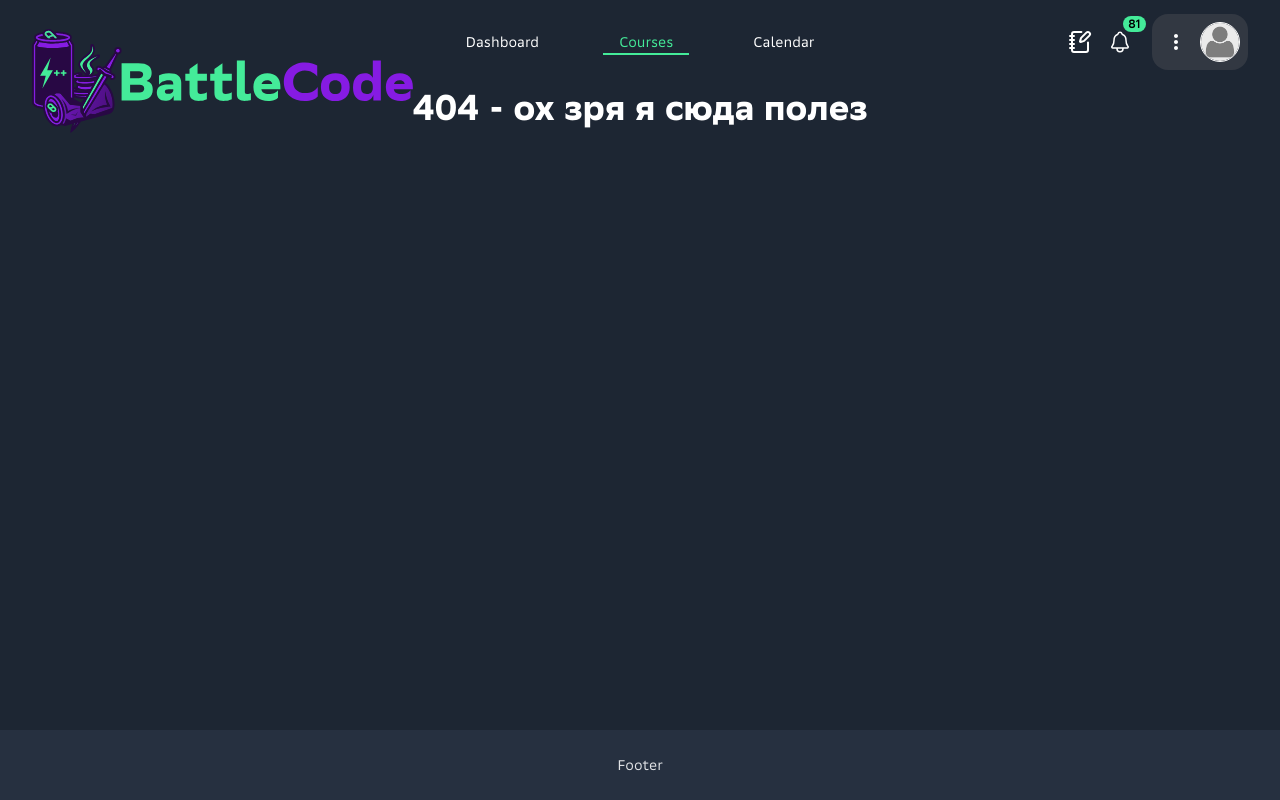
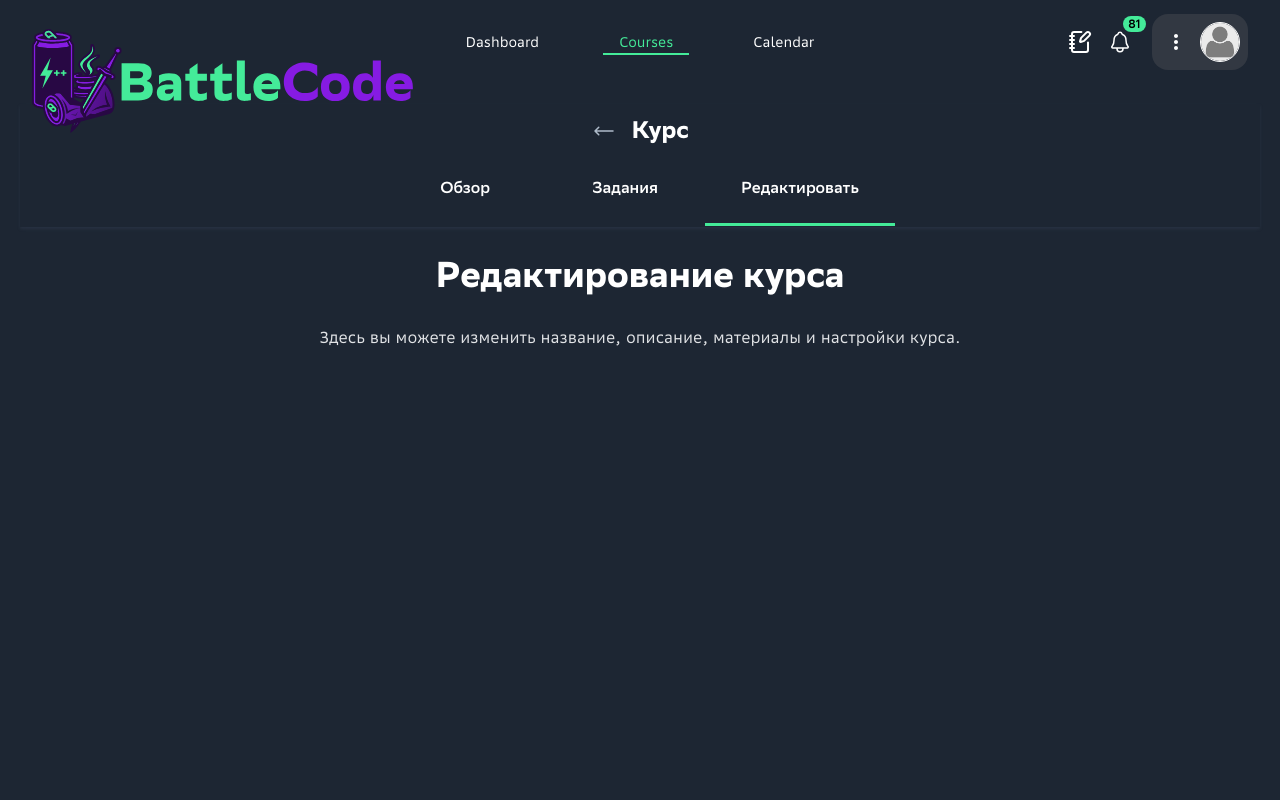
Before and after one commit to Mauzek/BattleCode, a React (Vite) app: page /courses/1/edit in a window 1280 px wide. Before the commit this address had no page. Shown: the top 800 px of the page. Built offline with nearby package versions, Linux system fonts and the light colour scheme; sample sign-in values are in the browser's storage.

Commit message:
feat(coursePage): добавлены новые маршруты для курсов и навигация на странице курсов и самого курса

```diff
--- a/src/App.tsx
+++ b/src/App.tsx
@@ -27,7 +27,10 @@ function App() {
 
             <Route path="/courses" element={<CoursesPage />} />
             <Route path="/courses/my" element={<CoursesPage />} />
+            <Route path="/courses/completed" element={<CoursesPage />} />
             <Route path="/courses/:courseId" element={<CoursePage />} />
+            <Route path="/courses/:courseId/assignments" element={<CoursePage />} />
+            <Route path="/courses/:courseId/edit" element={<CoursePage />} />
             <Route
               path="/courses/:courseId/assignments/:assignmentId"
               element={<AssignmentPage />}
--- a/src/components/sectionTabs/sectionTabs.module.scss
+++ b/src/components/sectionTabs/sectionTabs.module.scss
@@ -9,6 +9,7 @@
     width: 100%;
     padding-top: $spacing-sm;
     margin-bottom: 1.5rem;
+    height: 123px;
 
     &__header {
         display: flex;
@@ -48,11 +49,8 @@
         margin: 0;
         padding: 0 $spacing-xl;
         scroll-behavior: smooth;
-
-        // Без прокрутки по умолчанию
         overflow-x: hidden;
 
-        // При 3+ табах
         &--scrollable {
             overflow-x: auto;
             scrollbar-width: none;
@@ -66,8 +64,6 @@
                 justify-content: flex-start;
             }
         }
-
-
     }
 
     &__item {
--- a/src/pages/coursePage/index.tsx
+++ b/src/pages/coursePage/index.tsx
@@ -1,10 +1,45 @@
-import { useParams } from "react-router-dom";
+import { SectionTabs } from "@/components";
+import { useLocation, useParams } from "react-router-dom";
 
-export const CoursePage = () => {
-    const { courseId } = useParams();
+export const CoursePage: React.FC = () => {
+  const location = useLocation();
+  const { courseId } = useParams<{ courseId: string }>();
+
+  const getPageContent = () => {
+    if (location.pathname === `/courses/${courseId}/assignments`) {
+      return {
+        title: "Задания курса",
+        description:
+          "Список всех заданий по курсу. Выполните их, чтобы закрепить знания и продвинуться дальше.",
+      };
+    } else if (location.pathname === `/courses/${courseId}/edit`) {
+      return {
+        title: "Редактирование курса",
+        description:
+          "Здесь вы можете изменить название, описание, материалы и настройки курса.",
+      };
+    } else {
+      return {
+        title: `Курс #${courseId}`,
+        description:
+          "Добро пожаловать на страницу курса! Здесь вы найдёте лекции, задания и другую полезную информацию.",
+      };
+    }
+  };
+
+  const { title, description } = getPageContent();
+
+  const courseTabs = [
+    { label: "Обзор", path: `/courses/${courseId}` },
+    { label: "Задания", path: `/courses/${courseId}/assignments` },
+    { label: "Редактировать", path: `/courses/${courseId}/edit` },
+  ];
+
   return (
-    <main>
-        <h1>Конкретный курс {courseId}</h1>
+    <main style={{ padding: "20px", minHeight: "100vh" }}>
+      <SectionTabs tabs={courseTabs} label="Курс" />
+      <h1>{title}</h1>
+      <p>{description}</p>
     </main>
-  )
-}
+  );
+};
--- a/src/pages/coursesPage/index.tsx
+++ b/src/pages/coursesPage/index.tsx
@@ -3,22 +3,42 @@ import { useLocation } from "react-router-dom";
 
 export const CoursesPage: React.FC = () => {
   const location = useLocation();
-  const isMyCourses = location.pathname === "/courses/my";
 
   const coursesTabs = [
     { label: "All Courses", path: "/courses" },
     { label: "My Courses", path: "/courses/my" },
+    { label: "Completed", path: "/courses/completed" },
   ];
+
+  const getPageContent = () => {
+    if (location.pathname === "/courses/my") {
+      return {
+        title: "Мои курсы",
+        description:
+          "Курсы, на которые вы записаны. Здесь вы можете продолжить обучение, отслеживать прогресс и получать новые знания.",
+      };
+    } else if (location.pathname === "/courses/completed") {
+      return {
+        title: "Завершённые курсы",
+        description:
+          "Поздравляем! Эти курсы вы успешно завершили. Вы можете пересматривать материалы или поделиться достижениями.",
+      };
+    } else {
+      return {
+        title: "Все курсы",
+        description:
+          "Изучите полный каталог доступных курсов. Найдите то, что соответствует вашим интересам и целям, и начните обучение уже сегодня.",
+      };
+    }
+  };
+
+  const { title, description } = getPageContent();
 
   return (
     <main style={{ height: "2000px" }}>
       <SectionTabs tabs={coursesTabs} label="Courses" />
-      <h1>{isMyCourses ? "Мои курсы" : "Все курсы"}</h1>
-      {isMyCourses ? (
-        <p>Здесь отображаются только ваши курсы</p>
-      ) : (
-        <p>Список всех доступных курсов</p>
-      )}
+      <h1>{title}</h1>
+      <p>{description}</p>
     </main>
   );
 };
```
